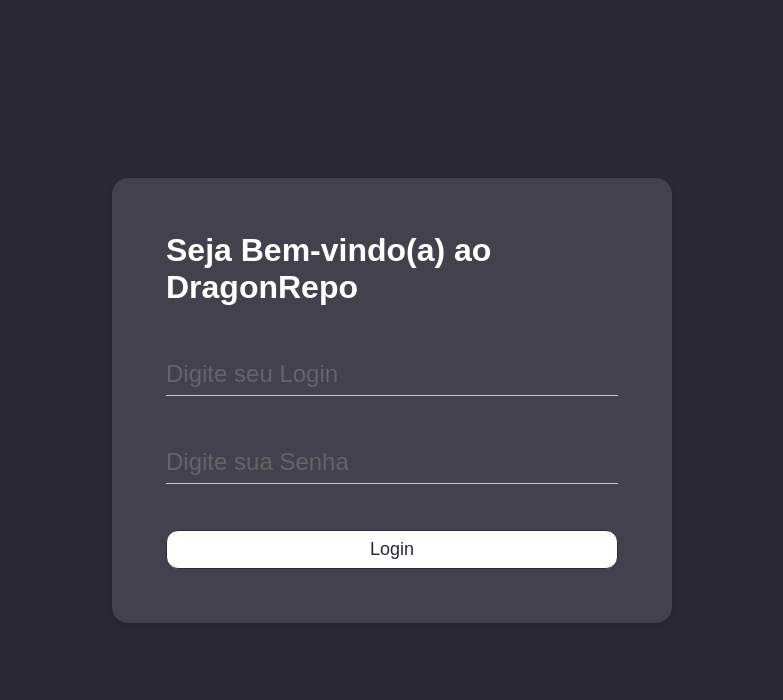
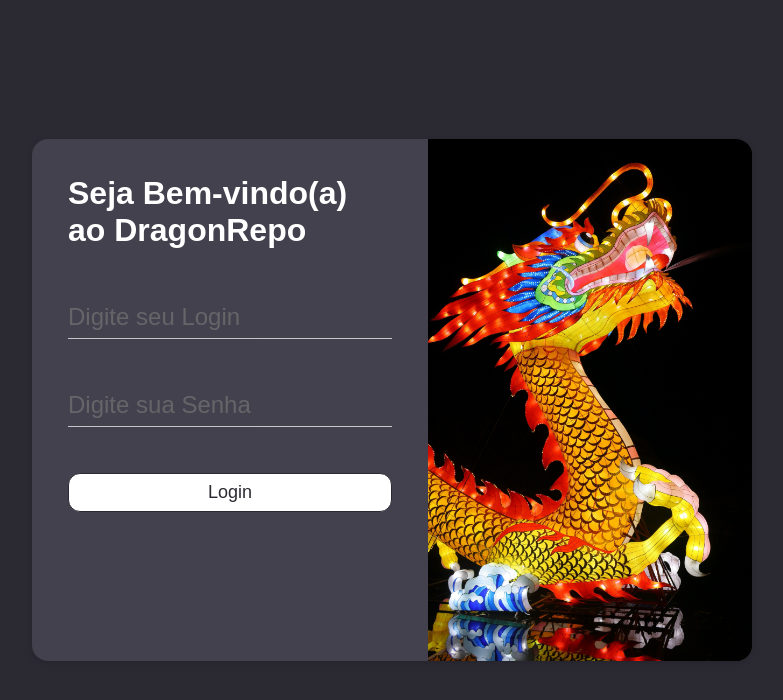
Before and after one commit to NatanMerelles/dragons, a React (Create React App) app: page /login in a window 1280 px wide. Shown: the top 700 px of the page, without its empty margins (248-1031 px from the left). Built offline with nearby package versions, Linux system fonts and the light colour scheme.

Commit message:
:lipstick: image on login panel

```diff
--- a/package.json
+++ b/package.json
@@ -4,6 +4,7 @@
   "private": true,
   "dependencies": {
     "@fortawesome/fontawesome-svg-core": "^1.2.36",
+    "@fortawesome/free-brands-svg-icons": "^5.15.4",
     "@fortawesome/free-solid-svg-icons": "^5.15.4",
     "@fortawesome/react-fontawesome": "^0.1.16",
     "@testing-library/jest-dom": "^5.16.1",
--- a/src/components/form/index.js
+++ b/src/components/form/index.js
@@ -10,10 +10,14 @@
 const Row = styled.div`
 	width: 100%;
 
-	margin-bottom: 46px;
+	margin-bottom: 4.6rem;
 
 	:last-child{
 		margin: 0;
+	}
+
+	@media(max-width: 600px){
+		margin-bottom: 3.2rem;
 	}
 `;
 
--- a/src/components/layout/header/index.js
+++ b/src/components/layout/header/index.js
@@ -2,6 +2,7 @@
 import { Container } from '../container';
 import { Button } from '../../';
 import { Link as RouterLink } from 'react-router-dom';
+import { useGlobalContext } from '../../../contexts';
 
 const HeaderContent = styled.div`
   display: flex;
@@ -22,7 +23,10 @@
   color: ${props => props.theme.colors.white};
 `;
 
-const Header = ({ onSignout = () => { } }) => {
+const Header = ({ }) => {
+
+  const { signout } = useGlobalContext()
+
   return (
     <HeaderStyle>
       <Container>
@@ -34,7 +38,7 @@
           </Link>
 
           <div>
-            <Button onClick={onSignout}>
+            <Button onClick={signout}>
               Sair
             </Button>
           </div>
--- a/src/components/panel/index.js
+++ b/src/components/panel/index.js
@@ -1,17 +1,27 @@
 import styled from 'styled-components';
+
+const Item = styled.div`
+	flex: 1;
+	min-height: 0;
+
+	padding: 3.6rem;
+`;
 
 const Panel = styled.div`
 	background: ${props => props.theme.colors.secondary};
-	max-width: 56rem;
-	padding: 5.4rem;
+	max-width: 58rem;
 	border-radius: 16px;
+	margin: 1.6rem;
+	display: flex;
+	overflow: hidden;
 
  	box-shadow:	0 2px 6px rgba(0, 0, 0, 0.15);
 
 	 @media (max-width: 600px) {
-		background: transparent;
-		box-shadow: none;
+		flex-direction: column;
 	}
 `;
 
+Object.assign(Panel, { Item })
+
 export { Panel }
--- a/src/containers/createDragon/index.js
+++ b/src/containers/createDragon/index.js
@@ -92,6 +92,7 @@
       <Content>
 
         <Panel>
+          <Panel.Item>
             <Title>
               Novo Dragão
             </Title>
@@ -128,6 +129,7 @@
                 </Form.Button>
               </ButtonWrapper>
             </Form.Row>
+          </Panel.Item>
         </Panel>
 
       </Content>
--- a/src/containers/dragons/index.js
+++ b/src/containers/dragons/index.js
@@ -25,7 +25,6 @@
 const removeDragonFn = async (dragonsIds) => await DragonsAPI.removeMany(dragonsIds);
 
 const Dragons = () => {
-  const { signout } = useGlobalContext();
   const queryClient = useQueryClient();
   const navigate = useNavigate();
 
@@ -66,7 +65,6 @@
     onSettled: () => queryClient.invalidateQueries(['dragons']),
   })
 
-  const handleSignout = () => signout();
   const handleCardEdit = (newCardId) => () => setEditing(newCardId);
   const handleCardSelect = (newCardId) => (e) => {
     const result = e.target.checked
@@ -89,7 +87,7 @@
 
   return (
     <PageWrapper>
-      <Header onSignout={handleSignout} />
+      <Header />
 
       <Content>
         <Container>
--- a/src/containers/login/index.js
+++ b/src/containers/login/index.js
@@ -1,10 +1,116 @@
 import { useRef } from 'react';
+import styled from 'styled-components';
 import { useLocation, useNavigate } from 'react-router-dom';
+
+import { faGithub, faLinkedin } from '@fortawesome/free-brands-svg-icons';
+import { FontAwesomeIcon } from '@fortawesome/react-fontawesome';
 
 import { useGlobalContext } from '../../contexts';
 
-import { Form, Panel } from '../../components';
+import { Form, Panel as PanelStyle } from '../../components';
 import { PageWrapper, Title } from './style';
+
+const Image = styled.img`
+	height: 100%;
+	width: 100%;
+
+	object-fit: contain;
+	object-position: bottom;
+`;
+
+const Content = styled.div`
+	z-index: 2;
+
+	display: flex;
+	flex-direction: column;
+	justify-content: center;
+
+	text-decoration: none;
+	color: ${props => props.theme.colors.white};
+	opacity: 0;
+	transition: all 0.3s ease-in;
+`;
+
+const Backdrop = styled.div`
+	position: absolute;
+	inset: 0;
+	z-index: 1;
+	background: #212121;
+	opacity: 0;
+	transition: all 0.3s ease-in;
+`;
+
+const Overlap = styled.div`
+	position: absolute;
+	inset: 0;
+	display: flex;
+	justify-content: center;
+	align-items: center;
+
+
+	:hover {
+
+		${Backdrop}{
+			opacity: 0.6;
+		}
+
+		${Content} {
+			opacity: 1;
+		}
+	}
+
+	@media (max-width: 600px){
+		${Backdrop}{
+			opacity: 0.6;
+		}
+
+		${Content} {
+			opacity: 1;
+		}
+	}
+`;
+
+const IconsWrapper = styled.div`
+	display: flex;
+	justify-content: center;
+  font-size: 3.2rem;
+  margin-bottom: 1.2rem;
+
+	> * {
+		margin: 1.8rem;
+	}
+`;
+
+const LinksWrapper = styled.div`
+	text-align: center;
+
+	font-size: 1.6rem;
+
+	> * {
+		margin-bottom: 0.8rem;
+	}
+`;
+
+const Link = styled.a`
+	color: ${props => props.theme.colors.white};
+`;
+
+const Panel = styled(PanelStyle)`
+	max-width: 720px;
+
+	.panel-item{
+		&__image{
+			position: relative;
+			min-height: 148px;
+			padding: 0;
+			background: black;
+		}
+
+		&__login{
+			min-height: 340px;
+		}
+	}
+`;
 
 const Login = () => {
 	const usernameRef = useRef({});
@@ -35,6 +141,7 @@
 	return (
 		<PageWrapper>
 			<Panel>
+				<Panel.Item className='panel-item panel-item__login'>
 					<Title>Seja Bem-vindo(a) ao DragonRepo</Title>
 
 					<Form>
@@ -60,6 +167,61 @@
 							</Form.Button>
 						</Form.Row>
 					</Form>
+				</Panel.Item>
+
+				<Panel.Item className='panel-item panel-item__image'>
+					<Image src='dragon.jpg' />
+
+					<Overlap>
+						<Backdrop />
+
+						<Content>
+							<IconsWrapper>
+								<Link
+									href='https://github.com/NatanMerelles/dragons'
+									target='_blank'
+									rel='noopener'
+								>
+									<FontAwesomeIcon icon={faGithub} />
+								</Link>
+
+								<Link
+									href='https://www.linkedin.com/in/natan-merelles-36n/'
+									target='_blank'
+									rel='noopener'
+								>
+									<FontAwesomeIcon icon={faLinkedin} />
+								</Link>
+							</IconsWrapper>
+
+							<LinksWrapper>
+								<h3>
+									leia sobre dragões:
+								</h3>
+
+								<p>
+									<Link
+										href='https://www.bbc.com/portuguese/vert-earth-37635731'
+										target='_blank'
+										rel='noopener'
+									>
+										Dragões poderiam existir na vida real?
+									</Link>
+								</p>
+
+								<p>
+									<Link
+										href='https://super.abril.com.br/mundo-estranho/dinossauros-deuses-mito-dos-dragoes-ao-longo-dos-milenios/'
+										target='_blank'
+										rel='noopener'
+									>
+										Dragões ao longo dos milênios.
+									</Link>
+								</p>
+							</LinksWrapper>
+						</Content>
+					</Overlap>
+				</Panel.Item>
 			</Panel >
 		</PageWrapper >
 	)
```
Also changed, not shown: public/dragon.jpg (added). Lines whose indentation alone changed are shown as unchanged.
